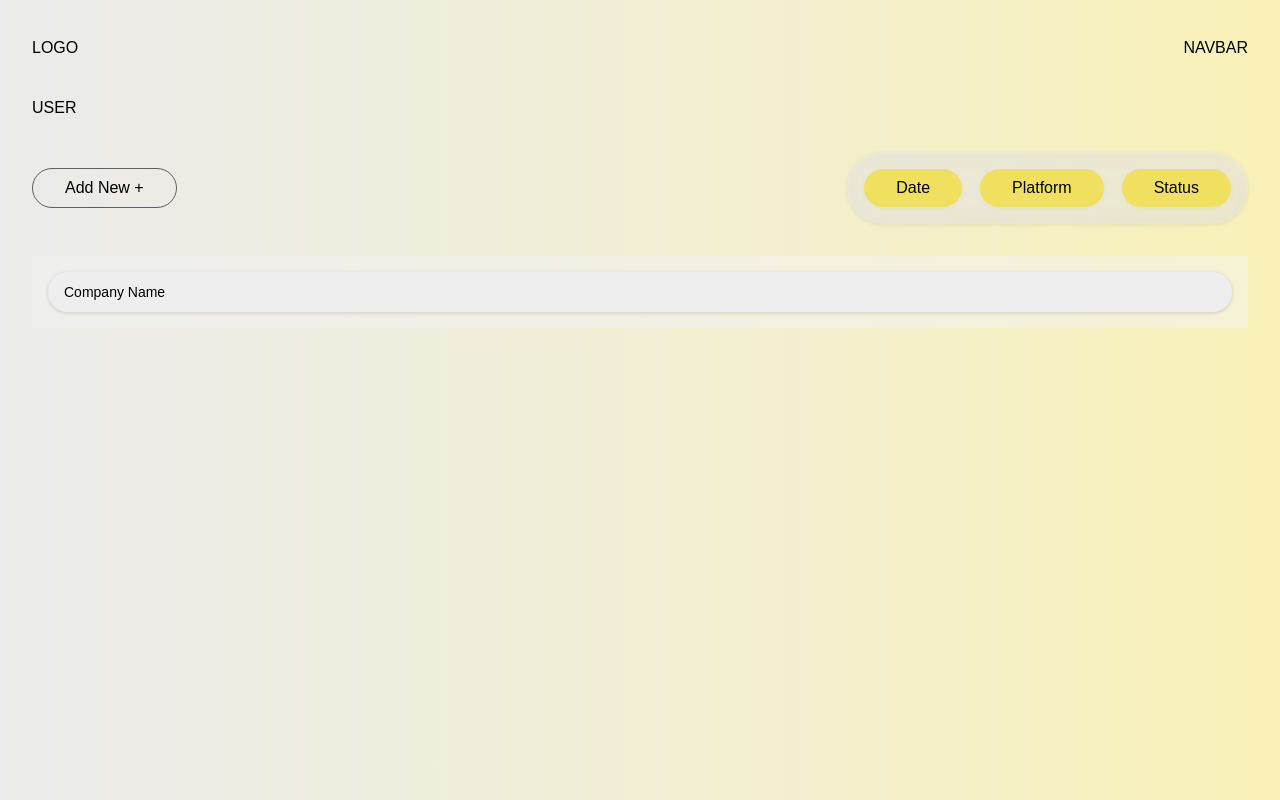
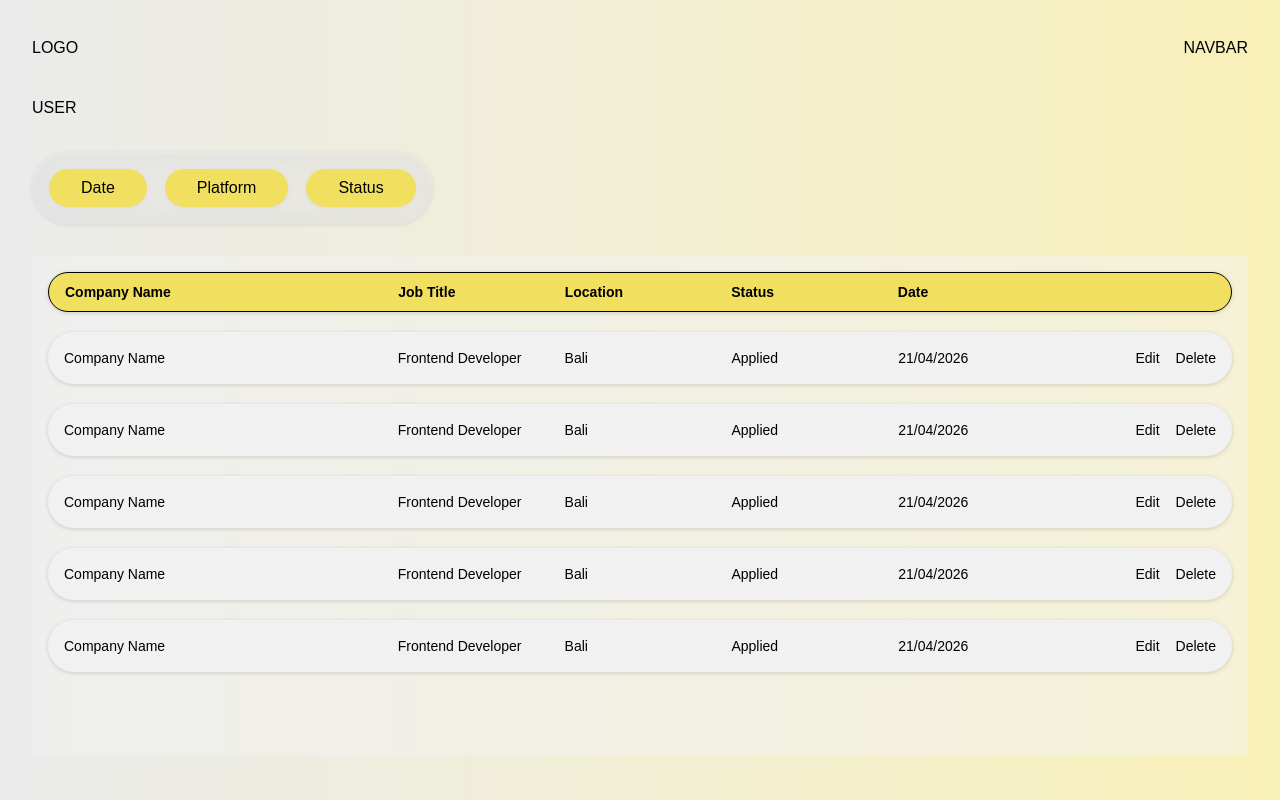
Before and after one commit to Benstrh/my-job-journey, a Next.js app: page /main in a window 1280 px wide. Built offline with nearby package versions, Linux system fonts and the light colour scheme; a web font is replaced by a local one.

Commit message:
feat: add JobLists and ListHead,  update layout in page

```diff
--- a/app/main/page.tsx
+++ b/app/main/page.tsx
@@ -13,7 +13,7 @@ export default function Page() {
       <div className="mb-8 px-8">USER</div>
       <div className="space-y-8 px-8">
         <div className="flex items-center justify-between">
-          <ButtonAdd />
+          {/* <ButtonAdd /> */}
           <FilterMenu />
         </div>
 
--- a/components/JobLists.tsx
+++ b/components/JobLists.tsx
@@ -1,9 +1,15 @@
+import Jobs from "./Jobs";
+import ListHeader from "./ListHeader";
+
 export default function JobLists() {
   return (
-    <div className="menu-table flex max-h-screen w-full flex-col bg-shade-200/50 p-4">
-      <div className="menu-header relative flex h-10 w-full items-center rounded-full bg-shade-500 p-2 drop-shadow-sm">
-        <div className="relative w-[20%] p-2 text-sm">Company Name</div>
-      </div>
+    <div className="menu-table min-h-125 w-full overflow-hidden bg-shade-200/50 p-4">
+      <ListHeader />
+      <Jobs />
+      <Jobs />
+      <Jobs />
+      <Jobs />
+      <Jobs />
     </div>
   );
 }
--- /dev/null
+++ b/components/Jobs.tsx
@@ -0,0 +1,17 @@
+export default function Jobs() {
+  return (
+    <div className="menu-header relative mb-5 grid w-full grid-cols-7 place-content-center rounded-full bg-shade-300 p-2 drop-shadow-sm">
+      <div className="relative col-span-2 p-2 text-sm">Company Name</div>
+      <div className="relative p-2 text-sm">Frontend Developer</div>
+      <div className="relative p-2 text-sm">Bali</div>
+      <div className="relative p-2 text-sm">Applied</div>
+      <div className="relative p-2 text-sm">21/04/2026</div>
+      <div className="relative justify-self-end p-2 text-sm">
+        <div className="flex justify-between gap-x-4">
+          <p>Edit</p>
+          <p>Delete</p>
+        </div>
+      </div>
+    </div>
+  );
+}
--- /dev/null
+++ b/components/ListHeader.tsx
@@ -0,0 +1,11 @@
+export default function ListHeader() {
+  return (
+    <div className="menu-header relative mb-5 grid h-10 w-full grid-cols-7 place-content-center rounded-full border bg-accent-500 p-2 font-semibold drop-shadow-sm">
+      <div className="relative col-span-2 p-2 text-sm">Company Name</div>
+      <div className="relative p-2 text-sm">Job Title</div>
+      <div className="relative p-2 text-sm">Location</div>
+      <div className="relative p-2 text-sm">Status</div>
+      <div className="relative p-2 text-sm">Date</div>
+    </div>
+  );
+}
```
